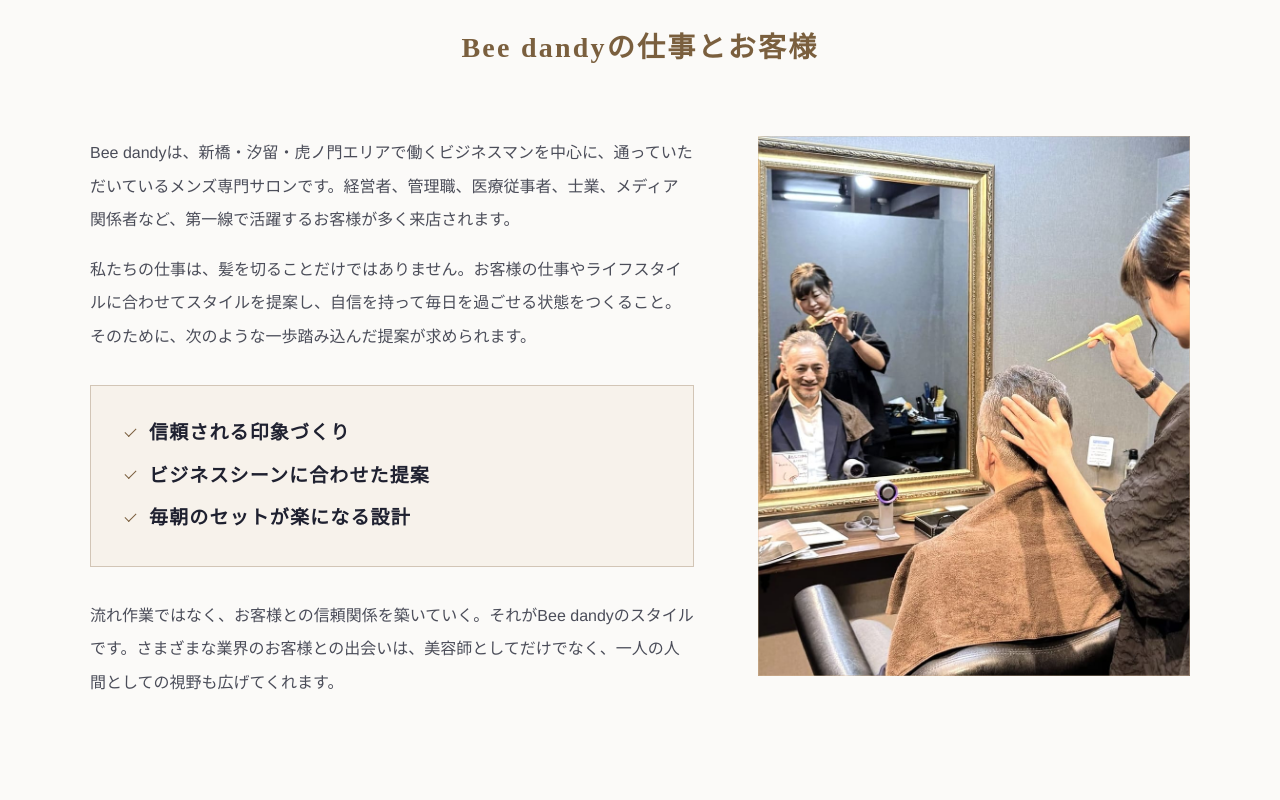
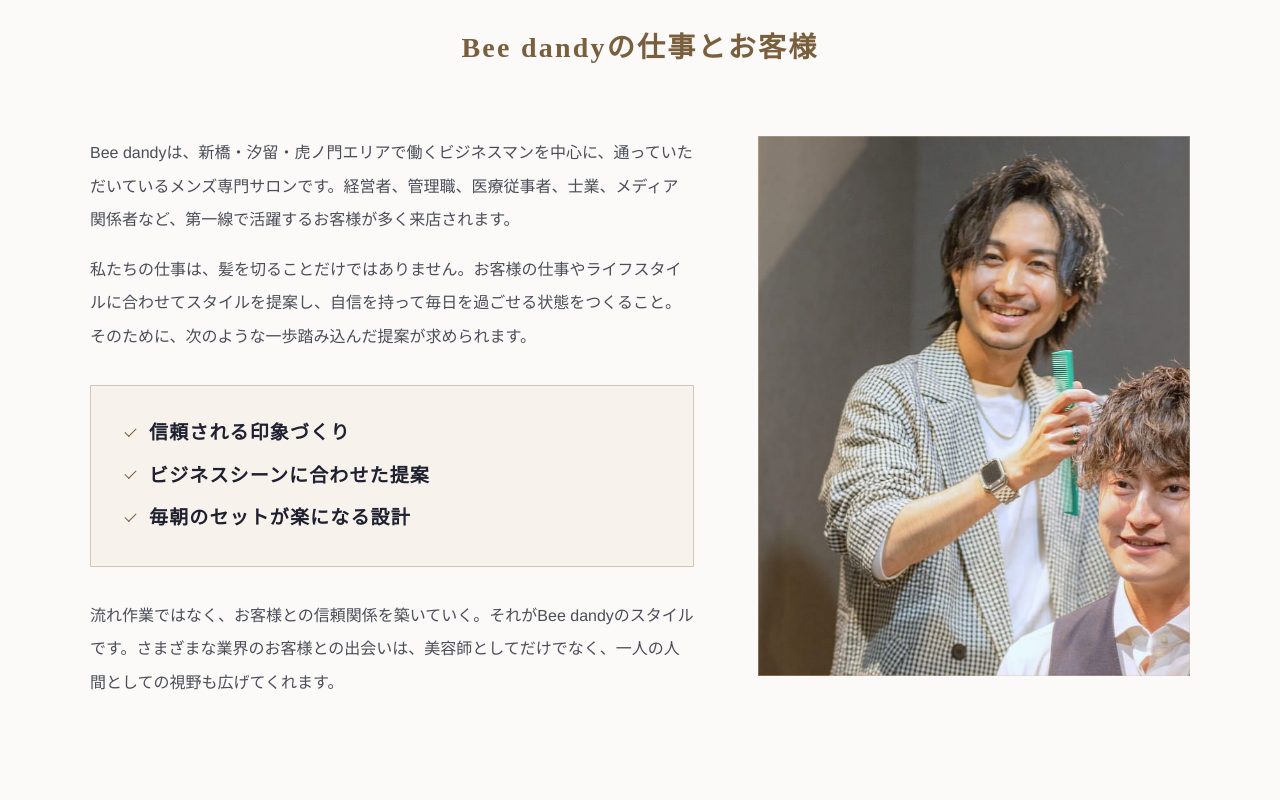
Before and after one commit to kamy0042/bee_group_web, a Next.js app: page /recruit in a window 1280 px wide. Shown: the part 1340-2140 px from the top of the page. Built offline with nearby package versions, Linux system fonts and the light colour scheme.

Commit message:
求人ページ 画像差し替え

```diff
--- a/pages/recruit/index.tsx
+++ b/pages/recruit/index.tsx
@@ -266,11 +266,11 @@ const Recruit = () => (
           <div className={styles.split}>
             <div className={styles.splitPhoto}>
               <Photo
-                src="/img/recruit/staff_1.jpg"
-                width={1700}
-                height={1133}
-                position="30% 50%"
-                alt="ビジネスマンのお客様を担当するスタッフ"
+                src="/img/recruit/staff_cut_02.jpg"
+                width={1500}
+                height={844}
+                position="55% 40%"
+                alt="鏡越しにお客様と笑顔で話すスタイリスト"
                 className={styles.photoImage}
               />
             </div>
@@ -493,11 +493,10 @@ const Recruit = () => (
                   </div>
                   <div className={styles.trackPhoto}>
                     <Photo
-                      src="/img/recruit/staff_cut_01.jpg"
+                      src="/img/recruit/staff_1.jpg"
                       width={1700}
                       height={1133}
-                      position="40% 40%"
-                      alt="カットを担当するスタイリスト"
+                      alt="お客様のヘアカットを担当するスタイリスト"
                       className={styles.photoImage}
                     />
                   </div>
```
